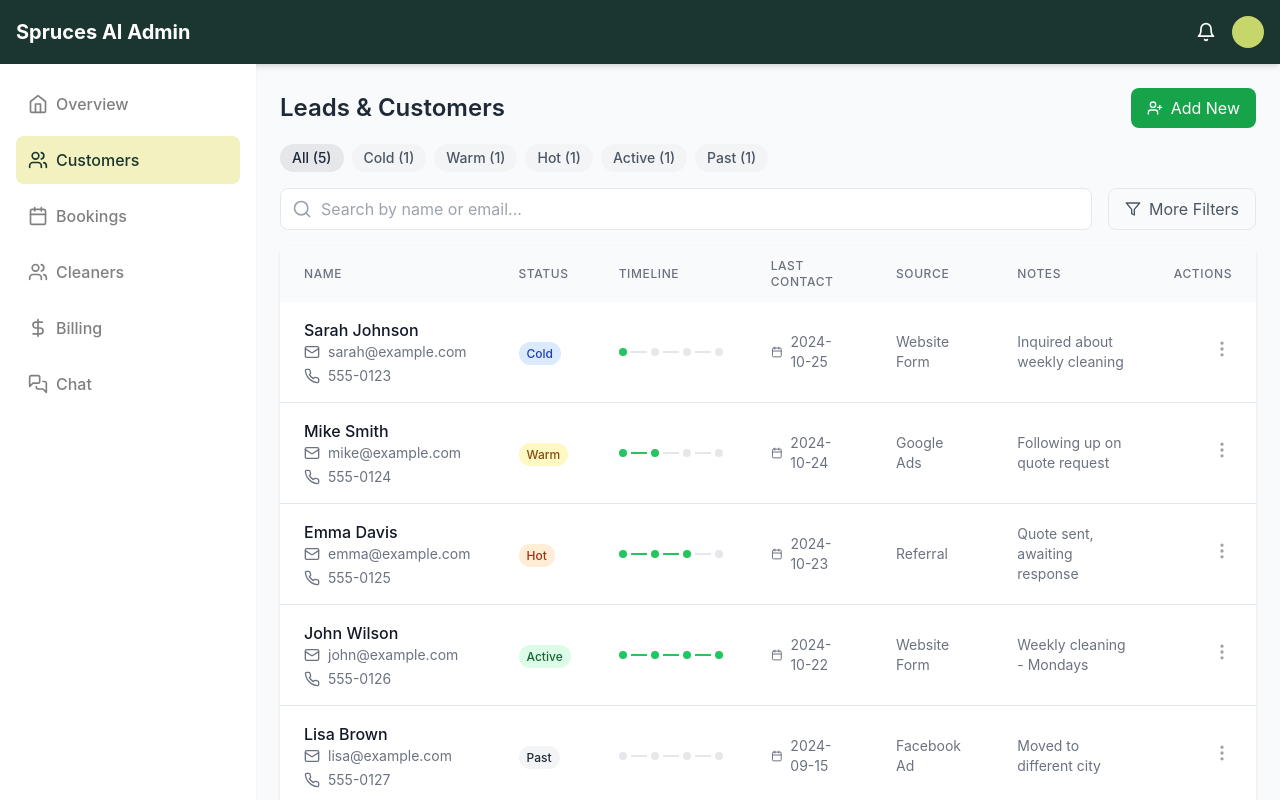
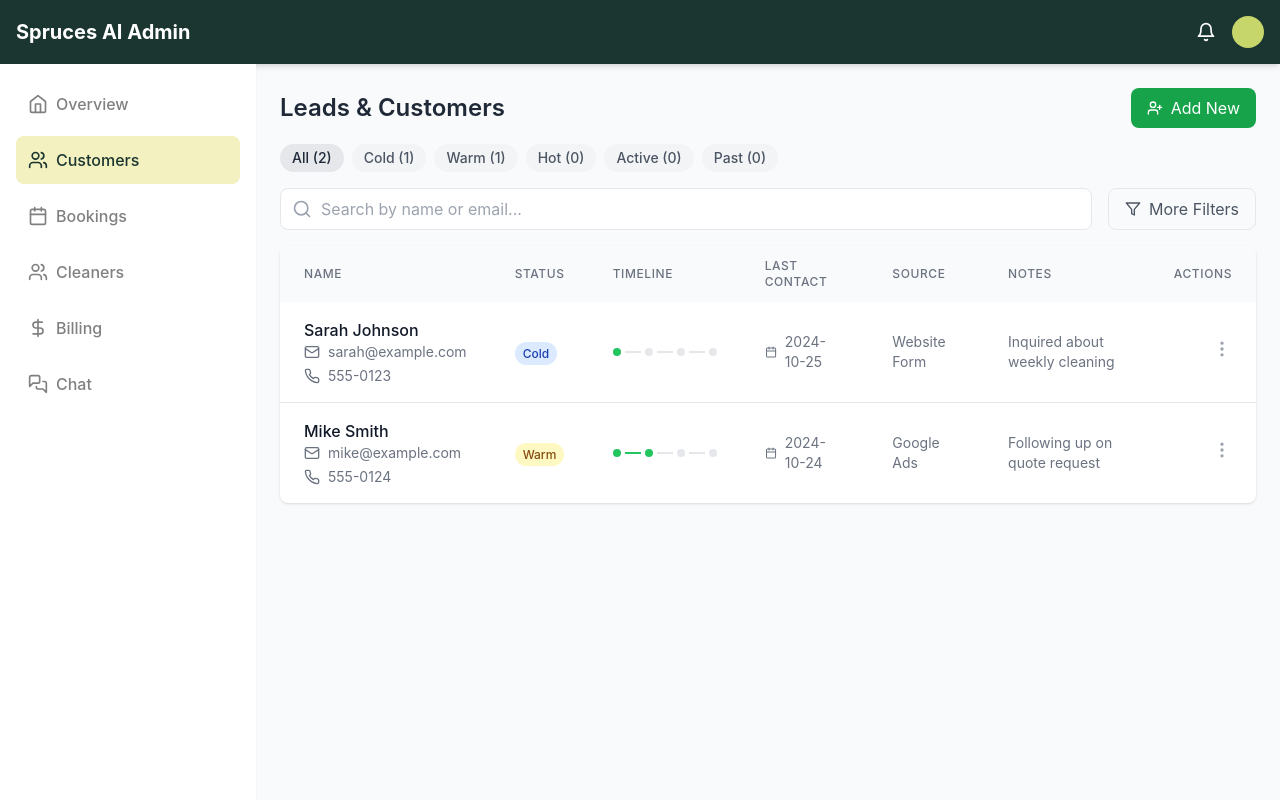
Before and after one commit to Leoplazai/spruces-ai-admin, a Next.js app: page / in a window 1280 px wide. Both pictures are taken after a click on the button "Customers". Built offline with nearby package versions, Linux system fonts and the light colour scheme.

Commit message:
Update CustomerList.jsx

```diff
--- a/src/components/Customers/CustomerList.jsx
+++ b/src/components/Customers/CustomerList.jsx
@@ -3,11 +3,12 @@ import {
   UserPlus,
   Search,
   Filter,
-  MoreVertical,
   Calendar,
   Mail,
   Phone
 } from 'lucide-react';
+import AddCustomerForm from './AddCustomerForm';
+import CustomerActions from './CustomerActions';
 
 const statusConfigs = {
   cold: {
@@ -38,8 +39,8 @@ const statusConfigs = {
 };
 
 const CustomerList = () => {
-  // Sample data with all status types
-  const [customers] = useState([
+  // All state declarations
+  const [customers, setCustomers] = useState([
     {
       id: 1,
       name: "Sarah Johnson",
@@ -60,40 +61,30 @@ const CustomerList = () => {
       notes: "Following up on quote request",
       source: "Google Ads"
     },
-    {
-      id: 3,
-      name: "Emma Davis",
-      email: "emma@example.com",
-      phone: "555-0125",
-      status: "hot",
-      lastContact: "2024-10-23",
-      notes: "Quote sent, awaiting response",
-      source: "Referral"
-    },
-    {
-      id: 4,
-      name: "John Wilson",
-      email: "john@example.com",
-      phone: "555-0126",
-      status: "active",
-      lastContact: "2024-10-22",
-      notes: "Weekly cleaning - Mondays",
-      source: "Website Form"
-    },
-    {
-      id: 5,
-      name: "Lisa Brown",
-      email: "lisa@example.com",
-      phone: "555-0127",
-      status: "past",
-      lastContact: "2024-09-15",
-      notes: "Moved to different city",
-      source: "Facebook Ad"
-    }
+    // ... other sample customers
   ]);
 
   const [activeFilter, setActiveFilter] = useState('all');
   const [searchTerm, setSearchTerm] = useState('');
+  const [showAddForm, setShowAddForm] = useState(false);
+  const [customerToEdit, setCustomerToEdit] = useState(null);
+
+  // Handler functions
+  const handleAddCustomer = (newCustomer) => {
+    const newId = customers.length + 1;
+    setCustomers([...customers, { ...newCustomer, id: newId }]);
+  };
+
+  const handleEditCustomer = (updatedCustomer) => {
+    setCustomers(customers.map(customer =>
+      customer.id === updatedCustomer.id ? updatedCustomer : customer
+    ));
+    setCustomerToEdit(null);
+  };
+
+  const handleDeleteCustomer = (customerId) => {
+    setCustomers(customers.filter(customer => customer.id !== customerId));
+  };
 
   // Filter counts
   const getCounts = () => {
@@ -148,7 +139,13 @@ const CustomerList = () => {
       {/* Header */}
       <div className="flex justify-between items-center">
         <h2 className="text-2xl font-semibold text-gray-800">Leads & Customers</h2>
-        <button className="flex items-center px-4 py-2 bg-green-600 text-white rounded-lg hover:bg-green-700">
+        <button
+          onClick={() => {
+            setCustomerToEdit(null); // Ensure we're in 'add' mode
+            setShowAddForm(true);
+          }}
+          className="flex items-center px-4 py-2 bg-green-600 text-white rounded-lg hover:bg-green-700"
+        >
           <UserPlus className="w-4 h-4 mr-2" />
           Add New
         </button>
@@ -250,17 +247,41 @@ const CustomerList = () => {
                   {customer.notes}
                 </td>
                 <td className="px-6 py-4 text-right">
-                  <button className="text-gray-400 hover:text-gray-500">
-                    <MoreVertical className="w-5 h-5" />
-                  </button>
+                  <CustomerActions
+                    customer={customer}
+                    onEdit={() => {
+                      setCustomerToEdit(customer);
+                      setShowAddForm(true);
+                    }}
+                    onDelete={handleDeleteCustomer}
+                  />
                 </td>
               </tr>
             ))}
           </tbody>
         </table>
       </div>
+
+      {/* Add/Edit Form Modal */}
+      {showAddForm && (
+        <AddCustomerForm
+          customerToEdit={customerToEdit}
+          onClose={() => {
+            setShowAddForm(false);
+            setCustomerToEdit(null);
+          }}
+          onSubmit={(formData) => {
+            if (customerToEdit) {
+              handleEditCustomer(formData);
+            } else {
+              handleAddCustomer(formData);
+            }
+          }}
+        />
+      )}
     </div>
   );
 };
 
+
 export default CustomerList;
```
